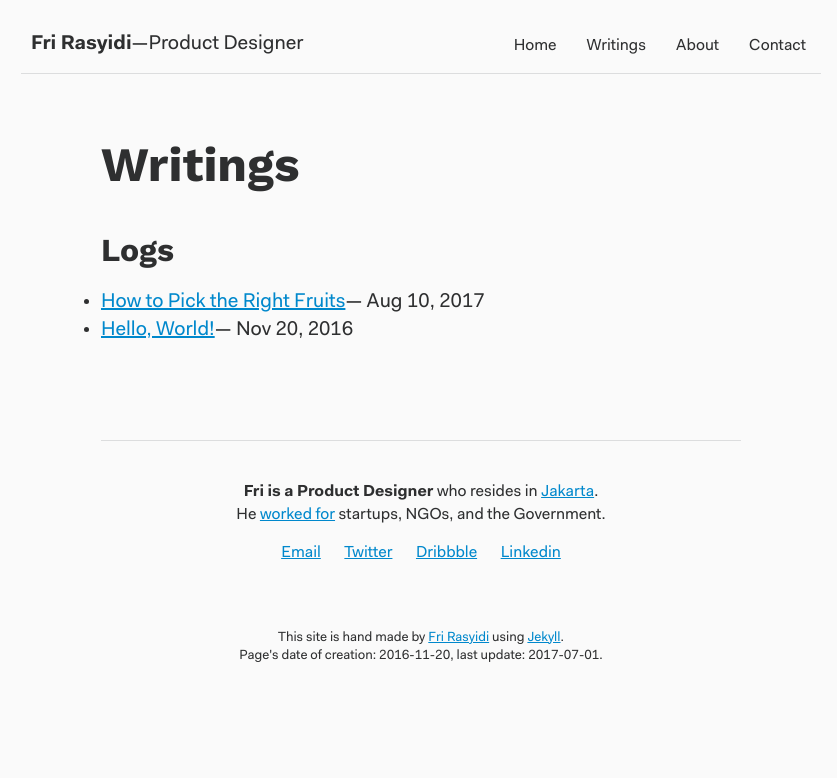
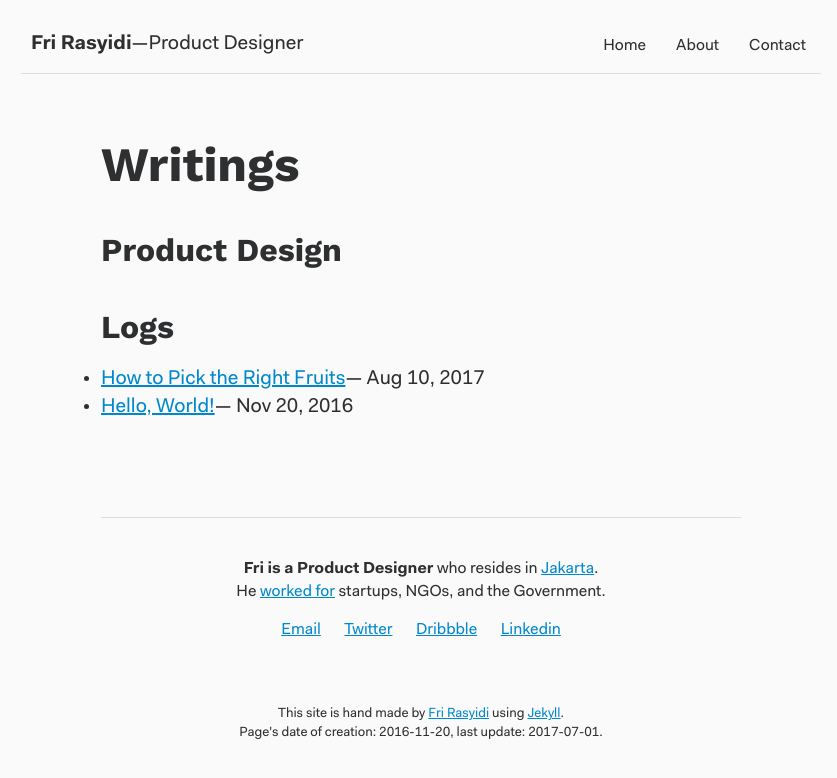
Before and after one commit to frirasyidi/frirasyidi.github.io, a Jekyll site: the page built from _pages/01_articles.md, in a window 1280 px wide. Shown: the top 778 px of the page, without its empty margins (219-1056 px from the left). Built offline with Jekyll 4.4.1, drawn with Linux system fonts in a browser that asks for light colours.

Commit message:
Hide writings from menubar

```diff
--- a/_pages/01_articles.md
+++ b/_pages/01_articles.md
@@ -4,9 +4,20 @@ title: Writings
 permalink: /writings/
 date:   2016-11-20
 update: 2017-07-01
-exclude: false
+exclude: true
 ---
 # Writings
+
+## Product Design
+<ul>
+  {% for post in site.categories.design %}
+    {% if post.url %}
+      <li>
+				<a href="{{ post.url }}">{{ post.title }}</a>—&nbsp;<time>{{ post.date | date: "%b %-d, %Y" }}</time>
+			</li>
+    {% endif %}
+  {% endfor %}
+</ul>
 
 ## Logs
 <ul>
```
